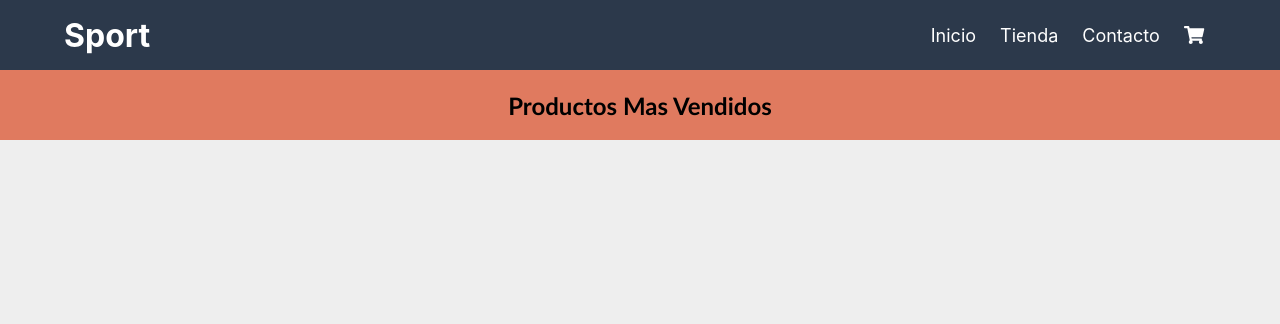
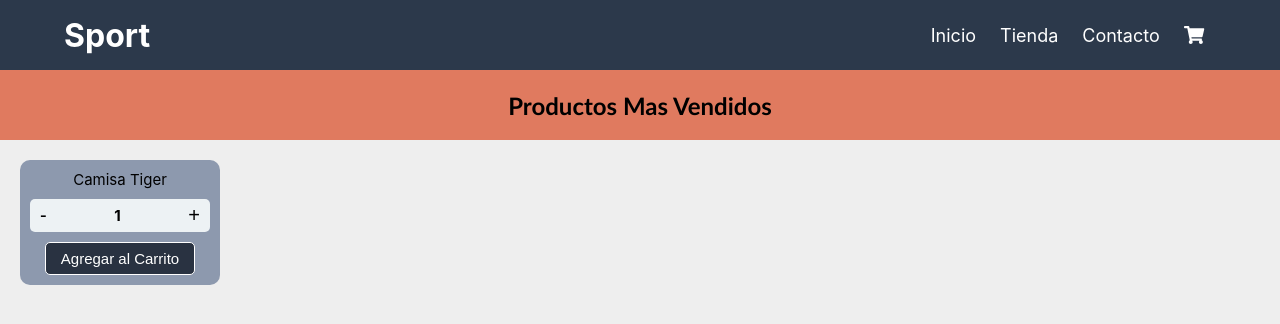
Before and after one commit to acecco6/Sport, a React (Create React App) app: page / in a window 1280 px wide. Shown: the top 324 px of the page. Built offline with nearby package versions, Linux system fonts and the light colour scheme.

Commit message:
Desafío: Contador con botón

```diff
--- a/src/App.js
+++ b/src/App.js
@@ -1,11 +1,14 @@
+import ItemCount from "./components/ItemCount"
 import ItemListConteiner from "./components/ItemListConteiner"
 import Navbar from "./components/Navbar"
 
 function App() {
+
     return(
         <>
             <Navbar />
             <ItemListConteiner greeting="Productos Mas Vendidos"/>
+            <ItemCount initial={1} stock={5}  />
         </>
     )
 }
--- /dev/null
+++ b/src/assets/item_count.css
@@ -0,0 +1,55 @@
+.card{
+    margin-left: 20px;
+    margin-top: 20px;
+    background: #8d99ae;
+    height: auto;
+    width: 200px;
+    display: flex;
+    flex-wrap: wrap;
+    justify-content: center;
+    border-radius: 10px;
+    padding: 10px 0px;
+}
+.card p{
+    font-size: 15px;
+}
+.card__button{
+    margin-top: 10px;
+    width: 90%;
+    display: flex;
+    justify-content: space-between;
+    margin-bottom: 10px;
+    background-color: #edf2f4;
+    padding: 5px 10px;
+    border-radius: 5px;
+    align-items: center;
+    font-weight: bold;
+}
+.card__button .button_change{
+    font-size: 20px;
+    cursor: pointer;
+    background-color: #edf2f4;
+    border: none;
+}
+
+
+.card__Add{
+    width: 100%;
+    display: flex;
+    align-items: center;
+    justify-content: center;
+}
+.card__Add button{
+    border: none;
+    padding: 7px 15px;
+    font-size: 15px;
+    border-radius: 5px;
+    color: white;
+    background-color: #293241;
+    border: 1px solid white;
+    transition: all 0.3s;
+}
+.card__Add button:hover{
+    background-color: #3e4a5f;
+    cursor: pointer;
+}
--- /dev/null
+++ b/src/components/ItemCount.js
@@ -0,0 +1,44 @@
+import "../assets/item_count.css"
+
+import React from "react";
+import { useState } from "react";
+
+function ItemCount(props) {
+    const [count, setCount] = useState(props.initial);
+
+    function OnAdd(){
+        console.log("Producto Camisa agregado")
+        console.log("cantidad= "+count)
+    }
+
+    function cantidadUp() {
+        if ( (count>=1) && (count<props.stock) ) {
+            setCount(count+1)
+        }
+    }
+    function cantidadDown() {
+        if (count>1) {
+            setCount(count-1)
+        }
+    }
+    return(
+        <div className="card">
+            <p>Camisa Tiger</p>
+            <div className="card__button">
+                <button className="button_change" onClick={cantidadDown}>-</button>
+
+                <p>{count}</p>
+
+                <button className="button_change" onClick={cantidadUp}>+</button>
+            </div>
+
+            <div className="card__Add">
+                <button onClick={OnAdd}>
+                    Agregar al Carrito
+                </button>
+            </div>
+        </div>
+    )
+}
+
+export default ItemCount
```
